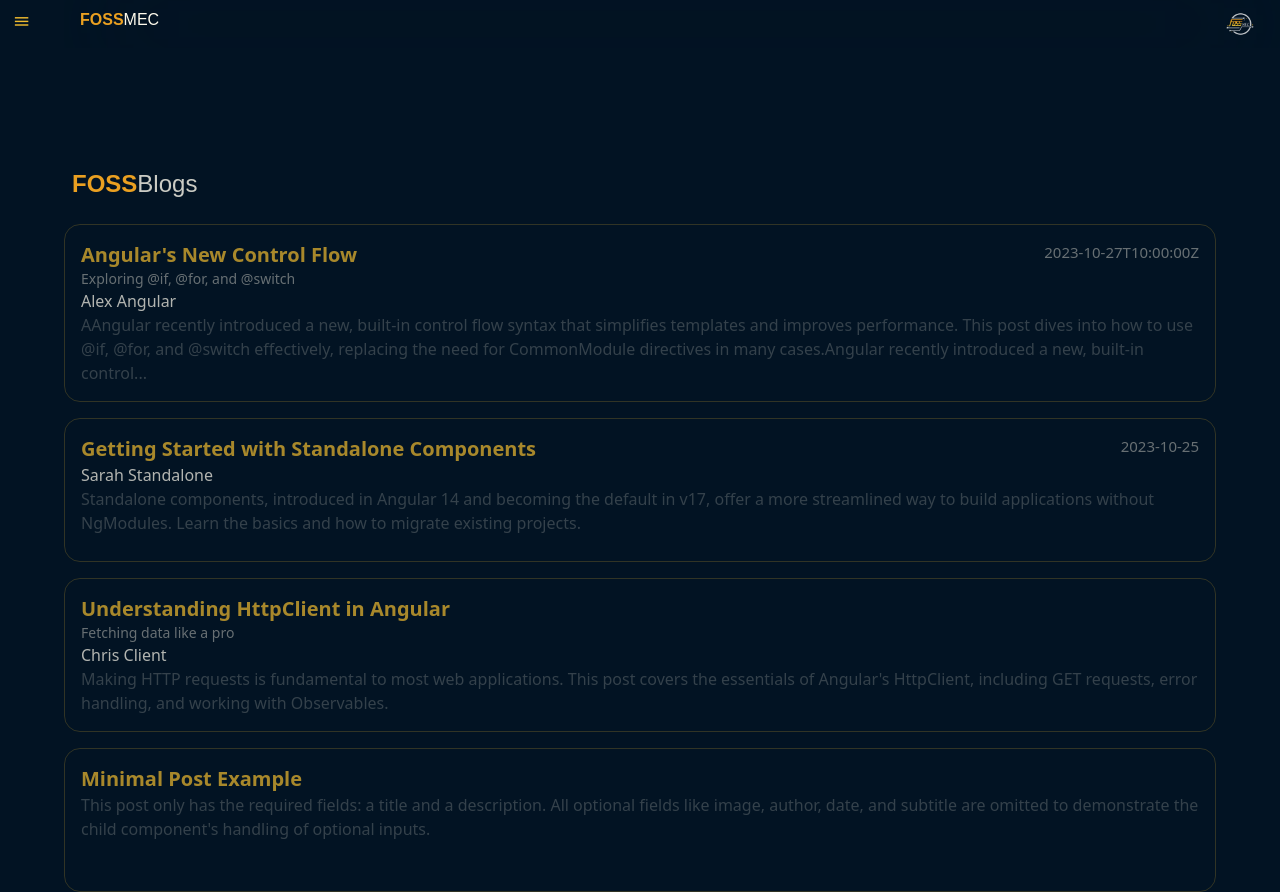
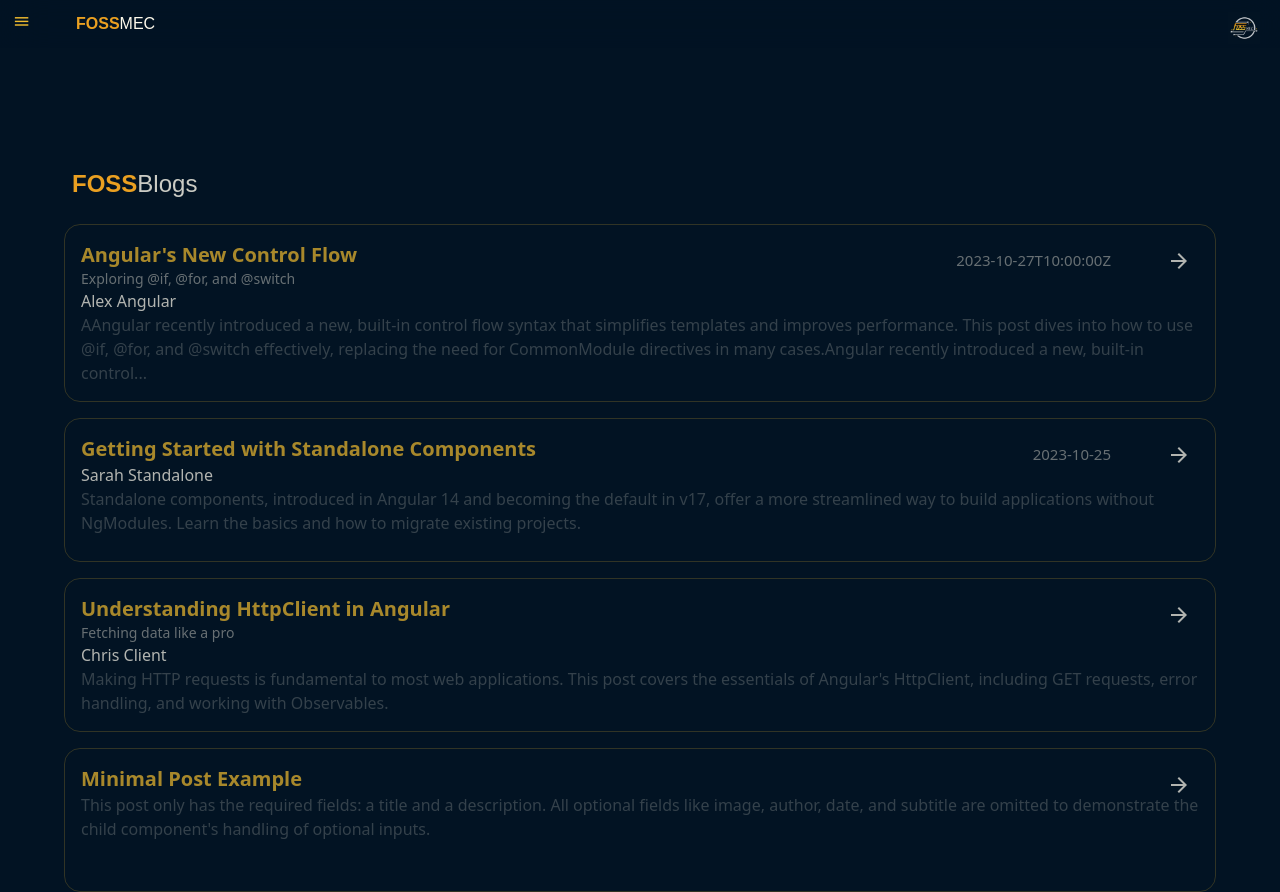
Before and after one commit to dijith-481/foss-web, an Angular app: page /blogs in a window 1280 px wide. Built offline with nearby package versions, Linux system fonts and the light colour scheme; a web font is replaced by a local one.

Commit message:
ui tweaks header,gallery,blog

```diff
--- a/src/app/blog/blog.component.html
+++ b/src/app/blog/blog.component.html
@@ -14,15 +14,19 @@
     <div  class="space-y-4 flex flex-col">
       @for (blog of blogs; track blog.id) {
   <a [routerLink]="['/blog',blog.id]">
-        <article class="w-full border hover:border-gamboge-400/50 transition-all duration-500 ease-in-out hover:bg-gamboge-400/10 backdrop-blur-3xl border-gamboge-400/20 min-h-[18vh] max-h-20vh  p-4 rounded-2xl" >
+        <article  class=" group w-full border hover:border-gamboge-400/50 transition-all duration-500 ease-in-out hover: hover:bg-gamboge-400/10 backdrop-blur-3xl border-gamboge-400/20 min-h-[18vh] max-h-20vh  p-4 rounded-2xl  " >
+
           <header>
-                <div class="flex flex-row justify-between">
+                <div class="flex flex-row justify-between ">
             <h3 class="text-gamboge-400/70 font-black text-xl">
 {{ blog.blogTitle }}
             </h3>
 @if (blog.dateTime) {
-                  <time class="text-gamboge-50/40 text-[15px]" [attr.datetime]="blog.dateTime">{{ blog.dateTime  }}</time>
+                  <time class="text-gamboge-50/40 text-[15px] p-2 absolute top-4 right-24" [attr.datetime]="blog.dateTime">{{ blog.dateTime  }}</time>
                 }
+                  <span class="material-symbols-outlined absolute top-4 right-4 group-hover:bg-gamboge-400/40 group-hover:backdrop-blur-3xl group-hover:text-gamboge-400 group-hover:w-14 w-10  rounded-2xl transition-all duration-1000 ease-in-out p-2 text-end">
+arrow_forward
+</span>
                 </div>
             @if(blog.subtitle) {
               <p  class="text-sm text-gamboge-50/40 ">{{ blog.subtitle }}</p>
@@ -32,7 +36,7 @@
                 }
 
           </header>
-          <p class="text-gamboge-50/20 hover:text-gamboge-50/70 transition-all ease-in-out duration-1000  overflow-ellipsis" >
+          <p class="text-gamboge-50/20 group-hover:text-gamboge-50/70 transition-all ease-in-out duration-1000  overflow-ellipsis" >
             {{ blog.description | truncate:previewLength }}
           </p>
         </article>
--- a/src/app/gallery/gallery.component.html
+++ b/src/app/gallery/gallery.component.html
@@ -2,7 +2,7 @@
 
   <div class="flex flex-row justify-between">
   <h2
-      routerLink="/events"
+      routerLink="/gallery"
     class="lexend-zetta-bold  text-gamboge-500 hover:text-gamboge-400 text-2xl transition-colors duration-300 ease-in-out"
   >
     FOSS<span class="text-gamboge-50/80 font-normal">Gallery</span>
@@ -36,6 +36,7 @@
 } @else {
   <p class="text-center text-gamboge-50/70 p-4">Loading images...</p>
 }
+  <div class="h-[20vh]"></div>
 
-<app-back-button [element]="this.element"/>
+<!-- <app-back-button [element]="this.element"/> -->
 </div>
--- a/src/app/header/header.component.html
+++ b/src/app/header/header.component.html
@@ -1,8 +1,8 @@
 <header
   #opacity
-  class="bg-transparent backdrop-blur-3xl lato-regular fixed top-0 left-[5vw] w-[95vw] z-9 transition-all duration-1000 p-2 h-12 ease-in-out"
+  class="bg-foss-bg/80 backdrop-blur-xl lato-regular fixed top-0 left-0 w-full z-9 transition-all duration-1000 p-3 h-12 ease-in-out"
 >
-  <nav class="flex flex-row px-2 justify-between">
+  <nav class="flex flex-row pl-16 justify-between">
     <a routerLink="/" class="lexend-zetta-bold flex w-full text-gamboge-500">
       FOSS <span class="text-gamboge-50 font-normal text-md"> MEC</span>
     </a>
--- a/src/app/home/home.component.html
+++ b/src/app/home/home.component.html
@@ -1,3 +1,4 @@
 <app-landing />
 <app-event />
 <app-blog />
+<app-gallery />
```
Also changed, not shown: src/app/home/home.component.ts (+8 -1 lines).
